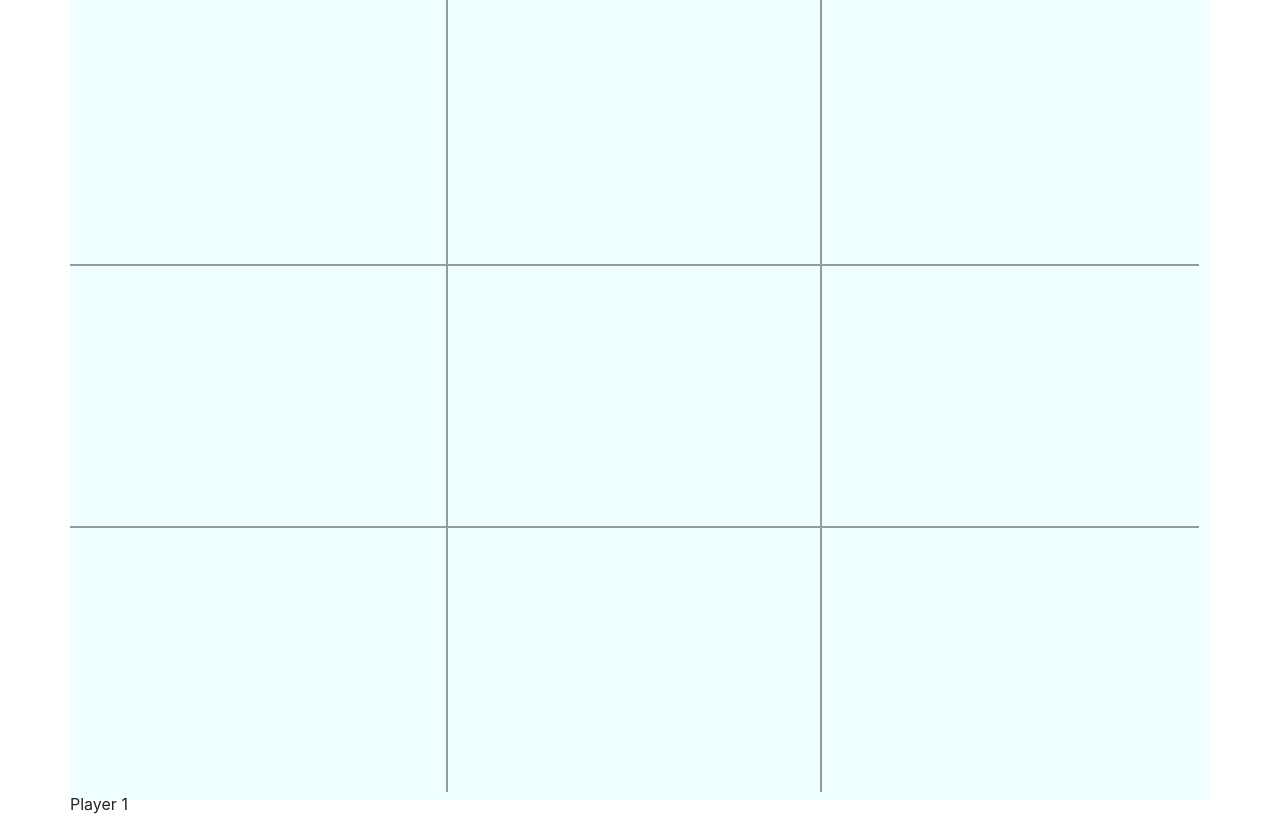
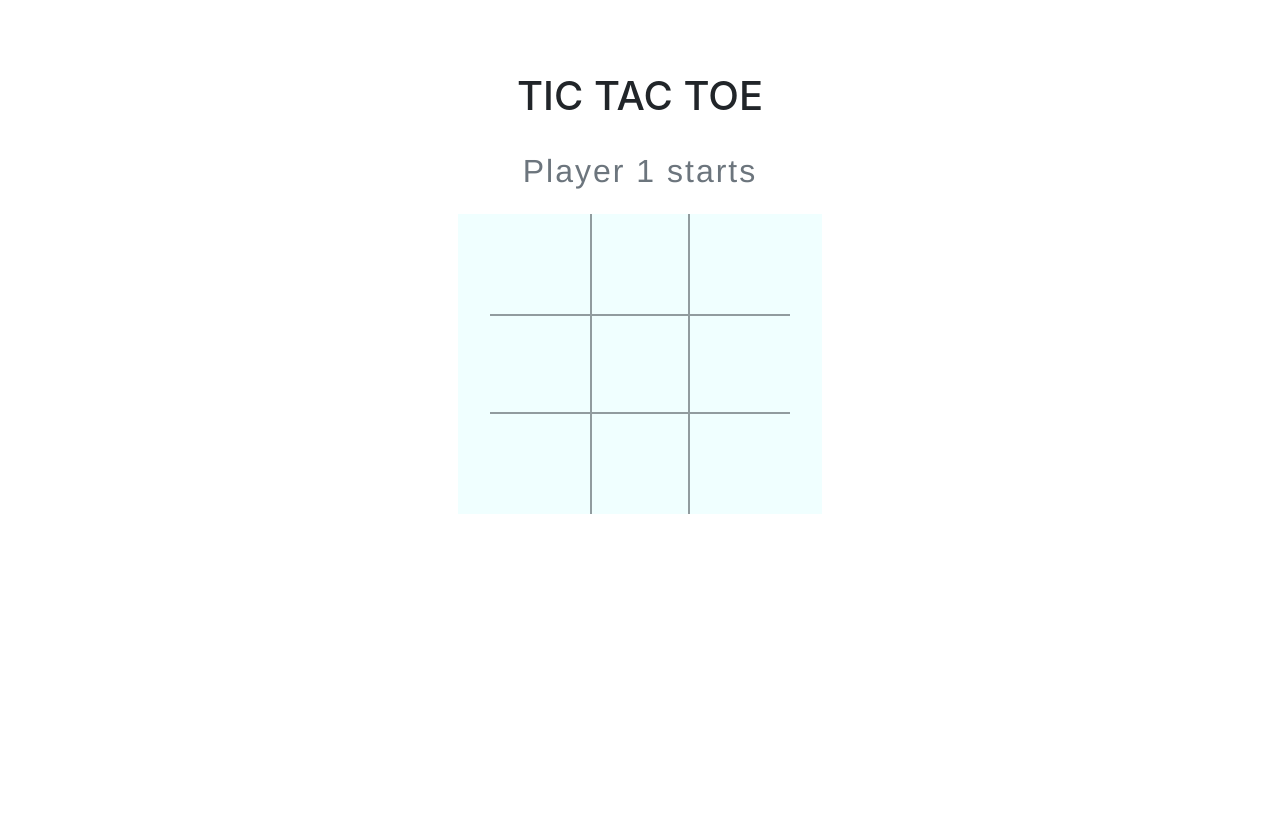
Before and after one commit to juanbrk/odin-tic-tac-toe, a plain HTML site: page index.html in a window 1280 px wide. After the commit the page ends 800 px from the top, so only its background shows below. Drawn offline with nearby package versions, Linux system fonts and the light colour scheme.

Commit message:
Modified the interface to make it look prettier

```diff
--- a/index.html
+++ b/index.html
@@ -11,10 +11,13 @@
 <body>
     <main>
         <div class="container">
-            <div class="row" id="gameboard">
+            <div class="row" id="title">
+                <h1>TIC TAC TOE</h1>
             </div>
             <div class="row">
-                <p id="who-plays">-</p>
+                <h2 id="who-plays">-</h2>
+            </div>
+            <div class="row" id="gameboard">
             </div>
         </div>
     </main>
--- a/index.js
+++ b/index.js
@@ -87,14 +87,18 @@ function selectSquare(square){
         if(!playerWon){
             const tie = game.checkIfTie();
             if (tie){
-                alert("GAME OVER");
+                turnIndicator.textContent = `It's a tie!`;
+                turnIndicator.classList.add('text-warning');
             } else {
                 updateWhosNext();
             }
         } else {
             //Player WON
-            alert(`${whoPlays} WINS!`);
-            //Finish game
+            turnIndicator.textContent = `${whoPlays} WINS!`.toUpperCase();
+            turnIndicator.classList.add('text-success');
+            // Finish game
+            // Prevent new clicks
+            // display restart button
         }
     }
 }
@@ -148,7 +152,7 @@ function makeMove(selectedSquare, mark, gameBoardIndex){
  */
 function updateWhosNext(){
     let whoPlays = game.whosTurnItIs();
-    turnIndicator.textContent = whoPlays;
+    turnIndicator.textContent = `${whoPlays} moves`;
 }
 
 
@@ -276,7 +280,7 @@ function initializeGame(){
     playerOne = playerFactory('X');
     playerTwo = playerFactory('O');
 
-    turnIndicator.textContent = game.whosTurnItIs();
+    turnIndicator.textContent = `${game.whosTurnItIs()} starts`;
 
 }
 
--- a/style.css
+++ b/style.css
@@ -1,11 +1,29 @@
 .container{
-    background-color: azure;
-    height: 100vh;
+    height: auto;
+    max-width:364px !important;
+    margin: 1.5rem;
+    padding: 3rem;
 }
 
+#title{
+    justify-content: center;
+}
+#gameboard{
+    justify-content: center;
+    background-color: azure;
+}
+#who-plays{
+    justify-content: center;
+    margin: 1.5rem auto;
+    font-weight: 400;
+    font-family: Helvetica, sans-serif;
+    color: rgb(108, 117, 125);
+    letter-spacing: 0.125rem;
+}
 .square{
-    width: 33%;
-    height: 33vh ;
+    width: 100px;
+    height: 100px ;
+    font-size: 65px;
 }
 
 .square:hover{
```
